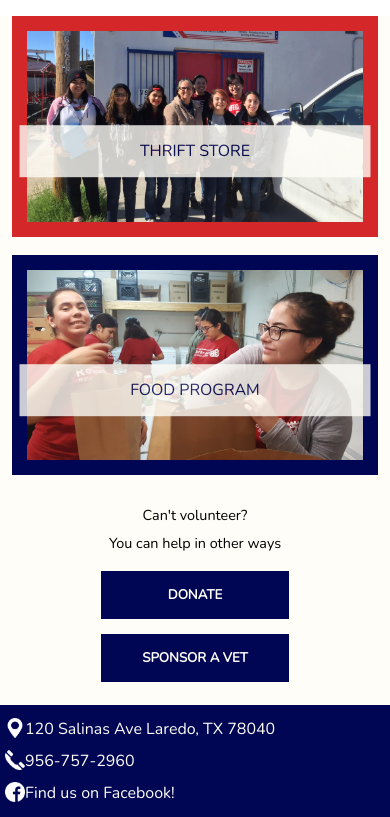
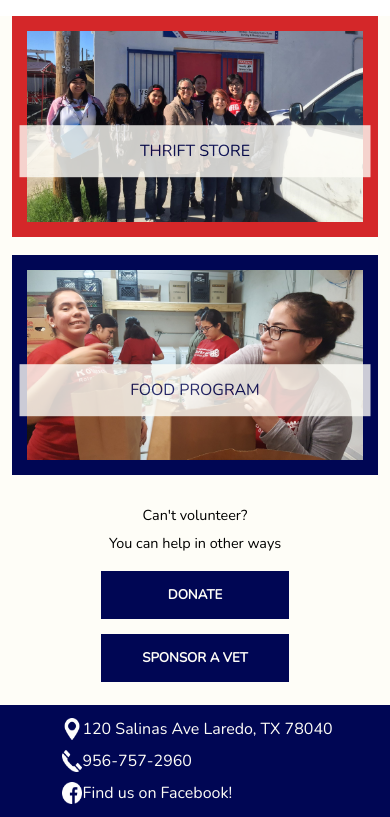
Before and after one commit to vbragg/p2-bragg-valerie, a plain HTML site: page volunteer.html in a window 390 px wide. Shown: the part 514-1331 px from the top of the page. Drawn offline with nearby package versions, Linux system fonts and the light colour scheme.

Commit message:
Center footer in mobile version

```diff
--- a/less/main.less
+++ b/less/main.less
@@ -177,7 +177,7 @@ section {
   color: @color-offwhite;
 	article {
 				padding: 0 2%;
-		figure {
+	figure {
 			padding-left: 4%;
 			img {
 				border: 15px solid @color-offwhite;
@@ -231,11 +231,15 @@ footer {
 	background-color: @color-blue;
 	color: @color-offwhite;
   padding: 2% 0;
-  .iconsfooter {
+	display: flex;
+	flex-flow: column nowrap;
+	justify-content: flex-start;
+	align-items: center;
+  /*.iconsfooter {
 			display: flex;
 			flex-flow: column nowrap;
 			justify-content: center;
-			align-items: flex-start !important;
+			align-items: flex-start; */
 			figure {
 				figcaption {
 					font-family: @font-body;
@@ -244,14 +248,13 @@ footer {
 			.iconflexfooter {
 				display: flex;
 				flex-flow: row nowrap;
-				justify-content: center;
-				align-items: flex-start;
+				justify-content: ;
+				align-items: ;
 				padding: 5px 0 5px 5px;
 				img {
 					width: 20px;
 				}
 	}
-}
 }
 
 .footerlogo {
--- a/volunteer.html
+++ b/volunteer.html
@@ -162,8 +162,6 @@
 
     <script src="https://ajax.googleapis.com/ajax/libs/jquery/3.3.1/jquery.min.js"></script>
 		<script src="js/hamburger.js"> </script>
-		<script src="js/backstretch.js"> </script>
-		<script src="js/splash.js"> </script>
 	</body>
 
 </html>
```
Also changed, not shown: css/main.css.
